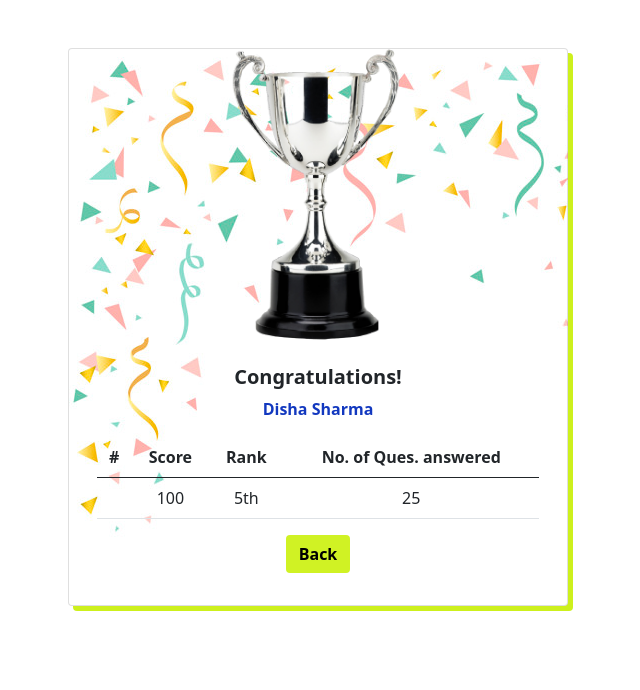
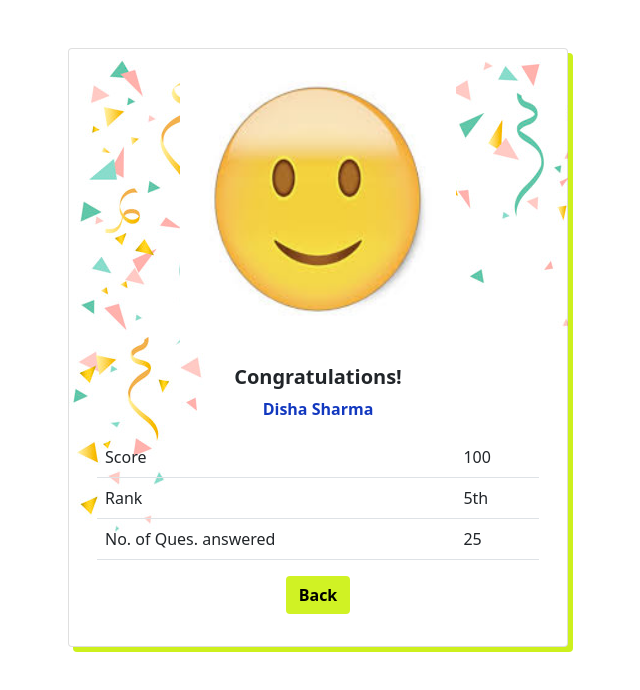
Before and after one commit to DishaSharma-dev/victory, a plain HTML site: page index.html in a window 1280 px wide. Shown: the whole page, without its empty margins (322-962 px from the left). Drawn offline with nearby package versions, Linux system fonts and the light colour scheme.

Commit message:
Update index.html

```diff
--- a/index.html
+++ b/index.html
@@ -7,7 +7,7 @@
 
     <!-- Bootstrap CSS -->
     <link href="https://cdn.jsdelivr.net/npm/bootstrap@5.0.0-beta1/dist/css/bootstrap.min.css" rel="stylesheet">
-    <link rel="stylesheet" href="image/style.css">
+    <link rel="stylesheet" href="style.css">
 
     <title>Hello, world!</title>
   </head>
@@ -16,28 +16,24 @@
         <div class="row mt-5" style="justify-content: center;">
             <div class="card" style="background-image: url(image/bg.jpg);">
                 <div class="row" style="justify-content: center;">
-                    <img src="image/victory.png" id="img" class="card-img-top" alt="...">
+                    <img src="image/img1.jpg" id="img" class="card-img-top" alt="...">
                 </div>
                 <div class="card-body">
                   <h5 class="card-title">Congratulations!</h5>
                   <p>Disha Sharma</p>
                   <table class="table">
-                    <thead>
                       <tr>
-                        <th scope="col"> #</th>
-                        <th scope="col">Score</th>
-                        <th scope="col">Rank</th>
-                        <th scope="col">No. of Ques. answered</th>
+                        <td>Score</td>
+                        <td>100</td>
                       </tr>
-                    </thead>
-                    <tbody>
                       <tr>
-                        <td></td>
-                        <td>100</td>
+                        <td>Rank</td>
                         <td>5th</td>
+                      </tr>
+                      <tr>
+                        <td>No. of Ques. answered</td>
                         <td>25</td>
                       </tr>
-                    </tbody>
                   </table>
                     <p><a href="#" class="btn" id="back">Back</a></p>
                 </div>
```
